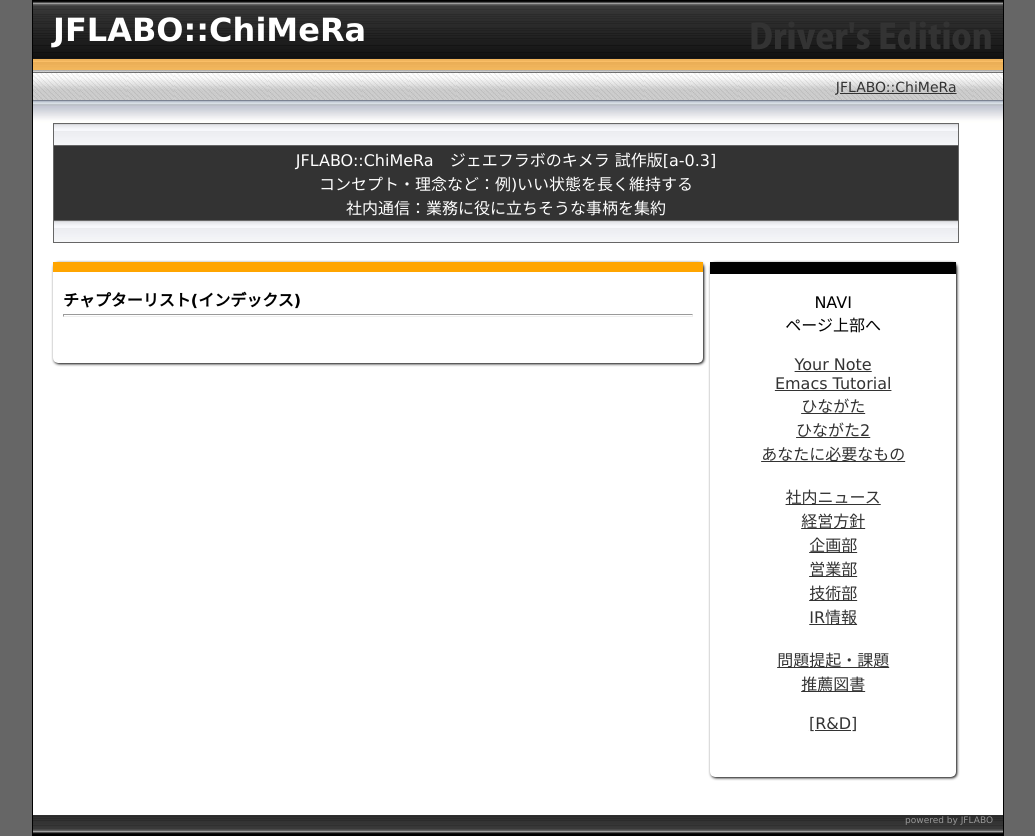
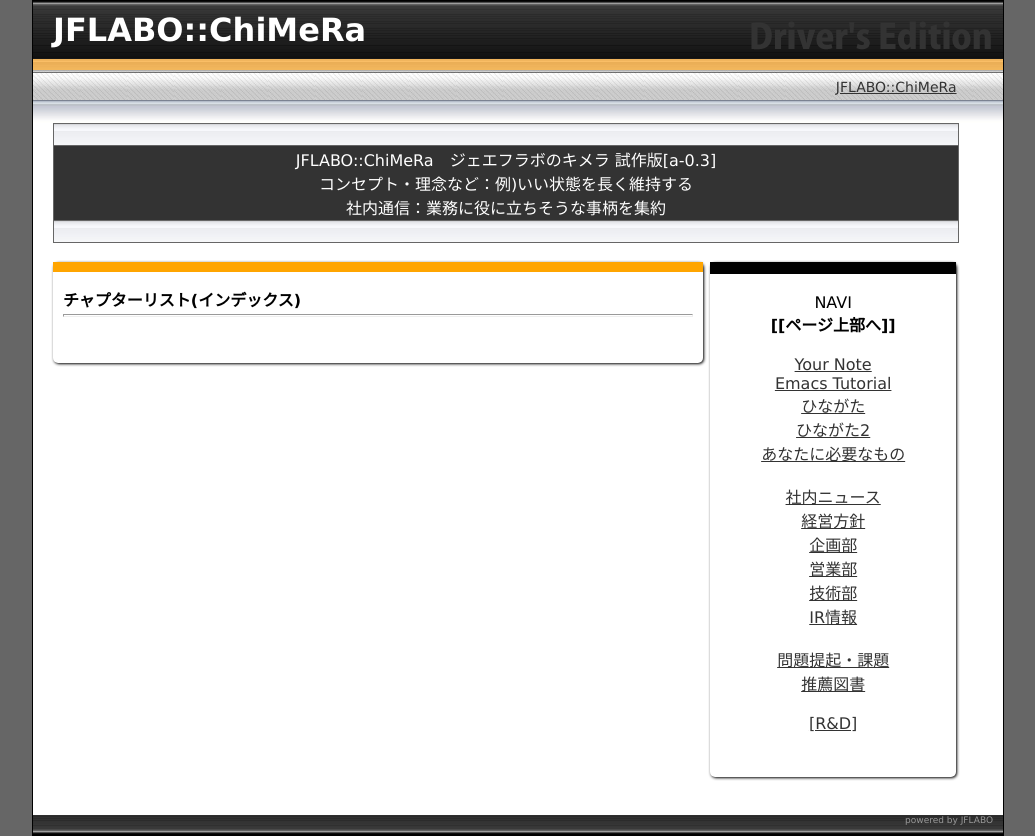
Before and after one commit to JFLABO/ChiMeRa, a PHP site: page / in a window 1280 px wide. Shown: the whole page, without its empty margins (122-1157 px from the left). Run offline with PHP 8.4, Linux system fonts and the light colour scheme; data that the repository does not hold is empty; some libraries are stand-ins or nearby versions.

Commit message:
Update index.php

```diff
--- a/index.php
+++ b/index.php
@@ -63,7 +63,7 @@ $Title_min="JFLABO::ChiMeRa";
 	<div style="padding:5px 0px 2px 0px; height:5px;background-color:black;width:100%;"></div>
     <BR>
 NAVI
-    <div class="btn_top">ページ上部へ</div><BR>
+	    <div class="btn_top"><B>[[ページ上部へ]]</B></div><BR>
 <?php
 	    //右メニュー部分の生成
 	    //ChiMeRa/parts/ChiMeRaClassV0.php
```
